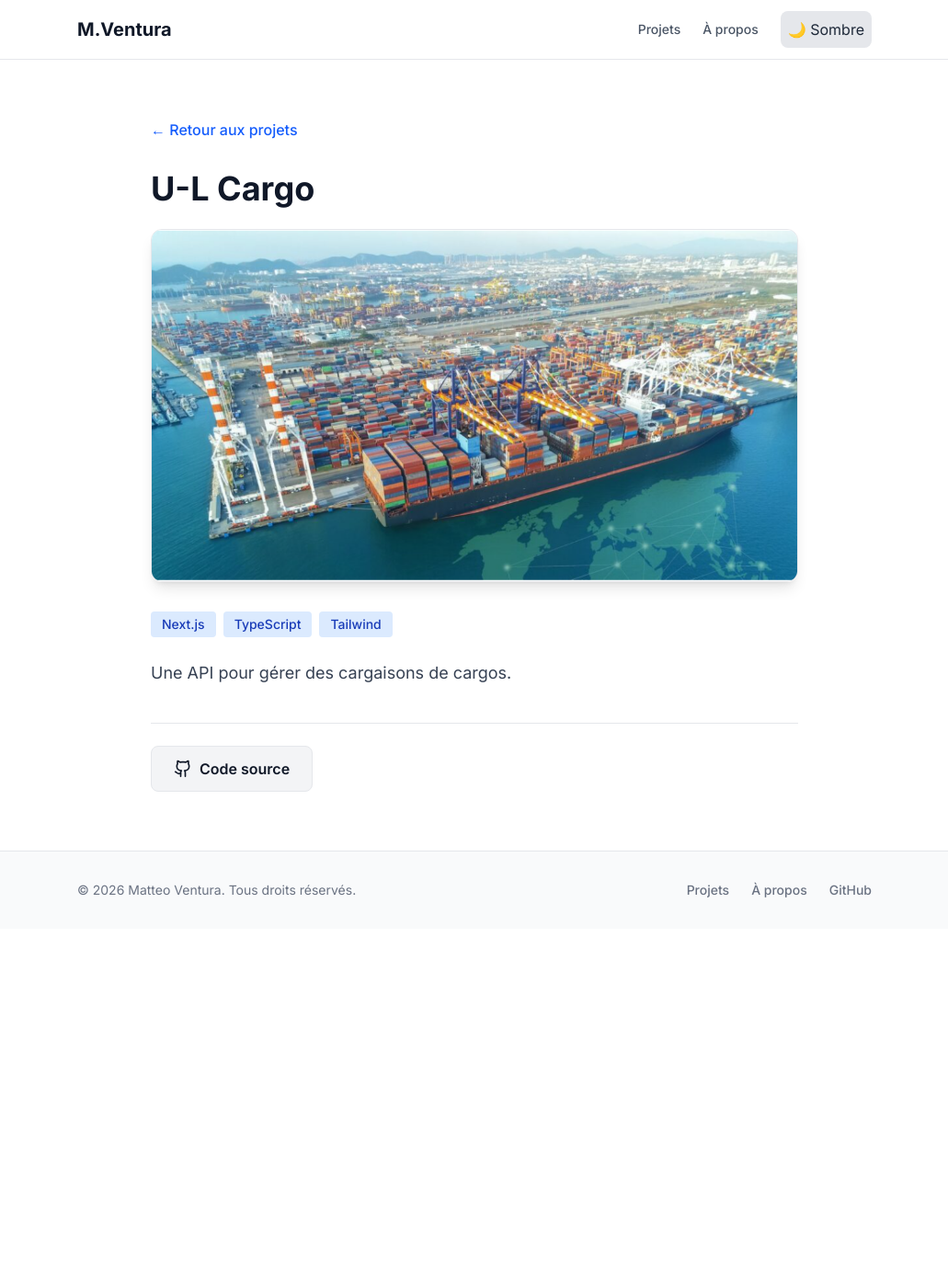
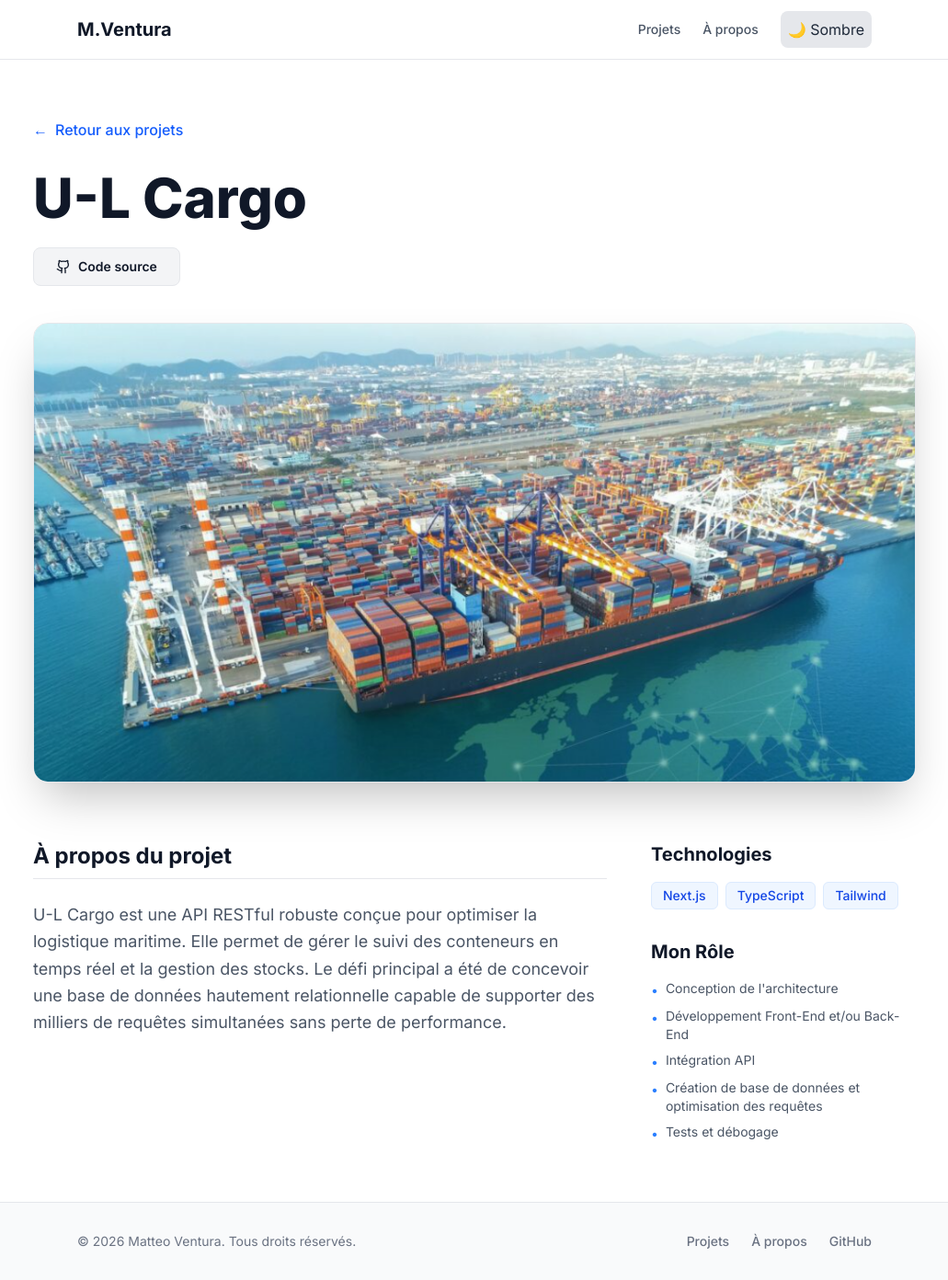
Before and after one commit to MacFly-99/Portfolio, a Next.js app: page /projets/1 in a window 1280 px wide. Shown: the whole page at 92% size, without its empty margins (124-1155 px from the left). Before the commit the page ends 1010 px from the top, so only its background shows below. Built offline with nearby package versions, Linux system fonts and the light colour scheme.

Commit message:
Update the projects pages and add animations

```diff
--- a/app/projets/[id]/page.tsx
+++ b/app/projets/[id]/page.tsx
@@ -1,24 +1,25 @@
+"use client";
+
 import { projects } from "@/datas/projects";
 import Image from "next/image";
 import Link from "next/link";
 import { notFound } from "next/navigation";
-import type { Metadata } from "next";
+import { motion, Variants } from "framer-motion";
+import { use } from "react";
 
-// SEO Dynamique : L'onglet du navigateur affichera "Nom du Projet | Portfolio Matteo"
-export async function generateMetadata({ params }: { params: Promise<{ id: string }> }): Promise<Metadata> {
-  const resolvedParams = await params;
-  const project = projects.find((p) => p.id === Number(resolvedParams.id));
+// Animation de base
+const fadeUp: Variants = {
+  hidden: { opacity: 0, y: 20 },
+  visible: { opacity: 1, y: 0, transition: { duration: 0.5, ease: "easeOut" } }
+};
 
-  if (!project) return { title: "Projet introuvable" };
+const staggerContainer: Variants = {
+  hidden: { opacity: 0 },
+  visible: { opacity: 1, transition: { staggerChildren: 0.1 } }
+};
 
-  return {
-    title: `${project.title} | Portfolio Matteo`,
-    description: project.description,
-  };
-}
-
-export default async function ProjectPage({ params }: { params: Promise<{ id: string }> }) {
-  const resolvedParams = await params;
+export default function ProjectPage({ params }: { params: Promise<{ id: string }> }) {
+  const resolvedParams = use(params);
   const project = projects.find((p) => p.id === Number(resolvedParams.id));
 
   if (!project) {
@@ -26,61 +27,109 @@ export default async function ProjectPage({ params }: { params: Promise<{ id: st
   }
 
   return (
-    <main className="max-w-3xl mx-auto p-8 py-16">
-      <Link href="/" className="text-blue-600 dark:text-blue-400 hover:underline mb-8 inline-block font-medium">
-        ← Retour aux projets
-      </Link>
+    <main className="max-w-5xl mx-auto p-8 py-16">
 
-      <h1 className="text-4xl font-bold mb-6 text-gray-900 dark:text-white">{project.title}</h1>
+      {/* 1. Header */}
+      <motion.div initial="hidden" animate="visible" variants={staggerContainer} className="mb-10">
 
-      <div className="relative h-96 w-full mb-8 rounded-xl overflow-hidden shadow-lg border border-gray-200 dark:border-gray-800">
+        <motion.div variants={fadeUp}>
+          <Link href="/" className="text-blue-600 dark:text-blue-400 hover:underline inline-flex items-center gap-2 font-medium mb-8">
+            <span>←</span> Retour aux projets
+          </Link>
+        </motion.div>
+
+        <motion.h1 variants={fadeUp} className="text-4xl md:text-6xl font-extrabold mb-6 text-gray-900 dark:text-white">
+          {project.title}
+        </motion.h1>
+
+        <motion.div variants={fadeUp} className="flex flex-wrap gap-4">
+          {project.demoUrl && (
+            <a href={project.demoUrl} target="_blank" rel="noreferrer" className="bg-blue-600 hover:bg-blue-700 text-white font-semibold py-2.5 px-6 rounded-lg transition-colors flex items-center gap-2 text-sm">
+              Voir la démo en ligne
+              <svg xmlns="http://www.w3.org/2000/svg" width="16" height="16" viewBox="0 0 24 24" fill="none" stroke="currentColor" strokeWidth="2" strokeLinecap="round" strokeLinejoin="round"><path d="M18 13v6a2 2 0 0 1-2 2H5a2 2 0 0 1-2-2V8a2 2 0 0 1 2-2h6"/><polyline points="15 3 21 3 21 9"/><line x1="10" y1="14" x2="21" y2="3"/></svg>
+            </a>
+          )}
+          {project.githubUrl && (
+            <a href={project.githubUrl} target="_blank" rel="noreferrer" className="bg-gray-100 hover:bg-gray-200 dark:bg-gray-800 dark:hover:bg-gray-700 text-gray-900 dark:text-white font-semibold py-2.5 px-6 rounded-lg transition-colors flex items-center gap-2 border border-gray-200 dark:border-gray-700 text-sm">
+              <svg xmlns="http://www.w3.org/2000/svg" width="16" height="16" viewBox="0 0 24 24" fill="none" stroke="currentColor" strokeWidth="2" strokeLinecap="round" strokeLinejoin="round"><path d="M15 22v-4a4.8 4.8 0 0 0-1-3.5c3 0 6-2 6-5.5.08-1.25-.27-2.48-1-3.5.28-1.15.28-2.35 0-3.5 0 0-1 0-3 1.5-2.64-.5-5.36-.5-8 0C6 2 5 2 5 2c-.3 1.15-.3 2.35 0 3.5A5.403 5.403 0 0 0 4 9c0 3.5 3 5.5 6 5.5-.39.49-.68 1.05-.85 1.65-.17.6-.22 1.23-.15 1.85v4"/><path d="M9 18c-4.51 2-5-2-7-2"/></svg>
+              Code source
+            </a>
+          )}
+        </motion.div>
+      </motion.div>
+
+      {/* 2. Image de couverture */}
+      <motion.div
+        initial={{ opacity: 0, scale: 0.95 }}
+        animate={{ opacity: 1, scale: 1 }}
+        transition={{ duration: 0.6, delay: 0.2 }}
+        className="relative h-[300px] md:h-[500px] w-full mb-16 rounded-2xl overflow-hidden shadow-2xl border border-gray-200 dark:border-gray-800"
+      >
         <Image
           src={project.image}
           alt={project.title}
           fill
           className="object-cover"
+          priority // Indique à Next.js de charger cette image en priorité
         />
-      </div>
+      </motion.div>
 
-      <div className="flex flex-wrap gap-2 mb-6">
-        {project.tags.map((tag) => (
-          <span key={tag} className="bg-blue-100 text-blue-800 dark:bg-blue-900 dark:text-blue-200 text-sm font-medium px-3 py-1 rounded">
-            {tag}
-          </span>
-        ))}
-      </div>
+      {/* 3. Contenu (Grille 2 colonnes) */}
+      <motion.div
+        initial="hidden"
+        animate="visible"
+        variants={staggerContainer}
+        className="grid grid-cols-1 md:grid-cols-3 gap-12"
+      >
 
-      <p className="text-lg text-gray-700 dark:text-gray-300 leading-relaxed mb-10">
-        {project.description}
-      </p>
+        {/* Colonne de gauche (2/3) : Le détail */}
+        <motion.div variants={fadeUp} className="md:col-span-2 space-y-6">
+          <h2 className="text-2xl font-bold text-gray-900 dark:text-white border-b border-gray-200 dark:border-gray-800 pb-2">
+            À propos du projet
+          </h2>
+          <p className="text-lg text-gray-600 dark:text-gray-300 leading-relaxed whitespace-pre-line">
+            {project.longDescription || project.description}
+          </p>
+        </motion.div>
 
-      {/* Boutons d'action */}
-      <div className="flex flex-wrap gap-4 pt-6 border-t border-gray-200 dark:border-gray-800">
+        {/* Colonne de droite (1/3) : Les infos techniques */}
+        <motion.div variants={fadeUp} className="space-y-8">
 
-        {project.demoUrl && (
-          <a
-            href={project.demoUrl}
-            target="_blank"
-            rel="noreferrer"
-            className="bg-blue-600 hover:bg-blue-700 text-white font-semibold py-3 px-6 rounded-lg transition-colors flex items-center gap-2"
-          >
-            Voir la démo en ligne
-            <svg xmlns="http://www.w3.org/2000/svg" width="18" height="18" viewBox="0 0 24 24" fill="none" stroke="currentColor" strokeWidth="2" strokeLinecap="round" strokeLinejoin="round"><path d="M18 13v6a2 2 0 0 1-2 2H5a2 2 0 0 1-2-2V8a2 2 0 0 1 2-2h6"/><polyline points="15 3 21 3 21 9"/><line x1="10" y1="14" x2="21" y2="3"/></svg>
-          </a>
-        )}
+          <div>
+            <h3 className="text-xl font-bold text-gray-900 dark:text-white mb-4">Technologies</h3>
+            <div className="flex flex-wrap gap-2">
+              {project.tags.map((tag) => (
+                <span key={tag} className="bg-blue-50 dark:bg-blue-900/30 text-blue-700 dark:text-blue-300 text-sm font-medium px-3 py-1 rounded-md border border-blue-100 dark:border-blue-800">
+                  {tag}
+                </span>
+              ))}
+            </div>
+          </div>
 
-        {project.githubUrl && (
-          <a
-            href={project.githubUrl}
-            target="_blank"
-            rel="noreferrer"
-            className="bg-gray-100 hover:bg-gray-200 dark:bg-gray-800 dark:hover:bg-gray-700 text-gray-900 dark:text-white font-semibold py-3 px-6 rounded-lg transition-colors flex items-center gap-2 border border-gray-200 dark:border-gray-700"
-          >
-            <svg xmlns="http://www.w3.org/2000/svg" width="20" height="20" viewBox="0 0 24 24" fill="none" stroke="currentColor" strokeWidth="2" strokeLinecap="round" strokeLinejoin="round"><path d="M15 22v-4a4.8 4.8 0 0 0-1-3.5c3 0 6-2 6-5.5.08-1.25-.27-2.48-1-3.5.28-1.15.28-2.35 0-3.5 0 0-1 0-3 1.5-2.64-.5-5.36-.5-8 0C6 2 5 2 5 2c-.3 1.15-.3 2.35 0 3.5A5.403 5.403 0 0 0 4 9c0 3.5 3 5.5 6 5.5-.39.49-.68 1.05-.85 1.65-.17.6-.22 1.23-.15 1.85v4"/><path d="M9 18c-4.51 2-5-2-7-2"/></svg>
-            Code source
-          </a>
-        )}
-      </div>
+          <div>
+            <h3 className="text-xl font-bold text-gray-900 dark:text-white mb-4">Mon Rôle</h3>
+            <ul className="text-gray-600 dark:text-gray-300 space-y-2 text-sm">
+              <li className="flex items-start gap-2">
+                <span className="text-blue-500 mt-0.5">•</span> Conception de l'architecture
+              </li>
+              <li className="flex items-start gap-2">
+                <span className="text-blue-500 mt-0.5">•</span> Développement Front-End et/ou Back-End
+              </li>
+              <li className="flex items-start gap-2">
+                <span className="text-blue-500 mt-0.5">•</span> Intégration API
+              </li>
+              <li className="flex items-start gap-2">
+                <span className="text-blue-500 mt-0.5">•</span> Création de base de données et optimisation des requêtes
+              </li>
+              <li className="flex items-start gap-2">
+                <span className="text-blue-500 mt-0.5">•</span> Tests et débogage
+              </li>
+            </ul>
+          </div>
+
+        </motion.div>
+      </motion.div>
+
     </main>
   );
 }
--- a/datas/projects.ts
+++ b/datas/projects.ts
@@ -2,6 +2,7 @@ export type Project = {
   id: number;
   title: string;
   description: string;
+  longDescription?: string;
   tags: string[];
   image: string;
   githubUrl?: string;
@@ -14,6 +15,7 @@ export const projects: Project[] = [
     id: 1,
     title: "U-L Cargo",
     description: "Une API pour gérer des cargaisons de cargos.",
+    longDescription: "U-L Cargo est une API RESTful robuste conçue pour optimiser la logistique maritime. Elle permet de gérer le suivi des conteneurs en temps réel et la gestion des stocks. Le défi principal a été de concevoir une base de données hautement relationnelle capable de supporter des milliers de requêtes simultanées sans perte de performance.",
     tags: ["Next.js", "TypeScript", "Tailwind"],
     githubUrl: "https://github.com/MacFly-99/U-L-Cargo",
     demoUrl: "",
@@ -22,8 +24,9 @@ export const projects: Project[] = [
   {
     id: 2,
     title: "StockGJ",
-    description: "Une base de données pour gérer des stocks de préparation de commandes.",
-    tags: ["MySQL", "MySQL Workbench", "PHP"],
+    description: "Une application intranet de gestion de stocks et d'inventaires.",
+    longDescription: "StockGJ est une application web conçue pour la gestion efficace des stocks et des inventaires pour des entreprises. Elle offre une interface intuitive pour suivre les niveaux de stock, générer des rapports et automatiser les processus de réapprovisionnement. Le projet a été un défi en termes de conception de base de données relationnelle et d'optimisation des requêtes pour garantir des performances élevées.",
+    tags: ["MariaDB", "MySQL Workbench", "PHP"],
     githubUrl: "https://github.com/MacFly-99/StockGJ",
     demoUrl: "",
     image: "/StockGJ.png"
@@ -32,6 +35,7 @@ export const projects: Project[] = [
     id: 3,
     title: "Touche pas au klaxon",
     description: "Une application intranet de covoiturage pour des employés devant faire des trajets entre plusieurs villes.",
+    longDescription: "Touche pas au klaxon est une application intranet de covoiturage pour les employés d'une entreprise. Elle permet aux utilisateurs de proposer et de réserver des trajets entre différentes villes, favorisant ainsi la réduction des coûts de transport et l'empreinte carbone. Le projet a nécessité la mise en place d'un système de gestion des utilisateurs et des trajets, ainsi qu'une interface utilisateur conviviale pour faciliter la navigation et la réservation.",
     tags: ["PHP"],
     githubUrl: "https://github.com/MacFly-99/Touche_Pas_Au_Klaxon",
     demoUrl: "",
@@ -41,6 +45,7 @@ export const projects: Project[] = [
     id: 4,
     title: "Trouve ton artisan",
     description: "Une application web pour trouver des artisans dans sa région.",
+    longDescription: "Trouve ton artisan est une application web qui permet aux utilisateurs de rechercher et de contacter des artisans locaux pour divers services. L'application offre une interface facile à utiliser pour filtrer les artisans par spécialité, localisation et avis des clients. Le projet a été un défi en termes d'intégration de bases de données relationnelles, et de mise en place d'une API RESTful pour gérer les requêtes des utilisateurs.",
     tags: ["React", "Bootstrap", "Sass", "Node.js", "Express", "MySQL2"],
     githubUrl: "https://github.com/MacFly-99/Trouve-ton-artisan",
     demoUrl: "https://trouve-ton-artisan-frontend-uoyw.onrender.com/",
@@ -50,6 +55,7 @@ export const projects: Project[] = [
     id: 5,
     title: "Car Palace",
     description: "Une plateforme e-commerce pour l'achat/revente de pièces automobiles entre particuliers.",
+    longDescription: "Car Palace est une plateforme e-commerce innovante qui facilite l'achat et la revente de pièces automobiles entre particuliers. L'application offre une interface ergonomique pour les utilisateurs, permettant de publier des annonces, de rechercher des pièces spécifiques et de communiquer directement avec les vendeurs. Le projet a été un défi en termes de conception d'une architecture scalable et sécurisée, ainsi que l'intégration de fonctionnalités avancées telles qu'une messagerie interne, ou encore le paiement en ligne.",
     tags: ["React", "Vite", "Tailwind", "Node.js", "PHP", "Symfony", "MariaDB", "MongoDB"],
     githubUrl: "https://github.com/MacFly-99/Car-Palace",
     demoUrl: "https://car-palace-frontend.vercel.app/",
```
Also changed, not shown: app/projets/[id]/layout.tsx (added, +21 -0 lines).
